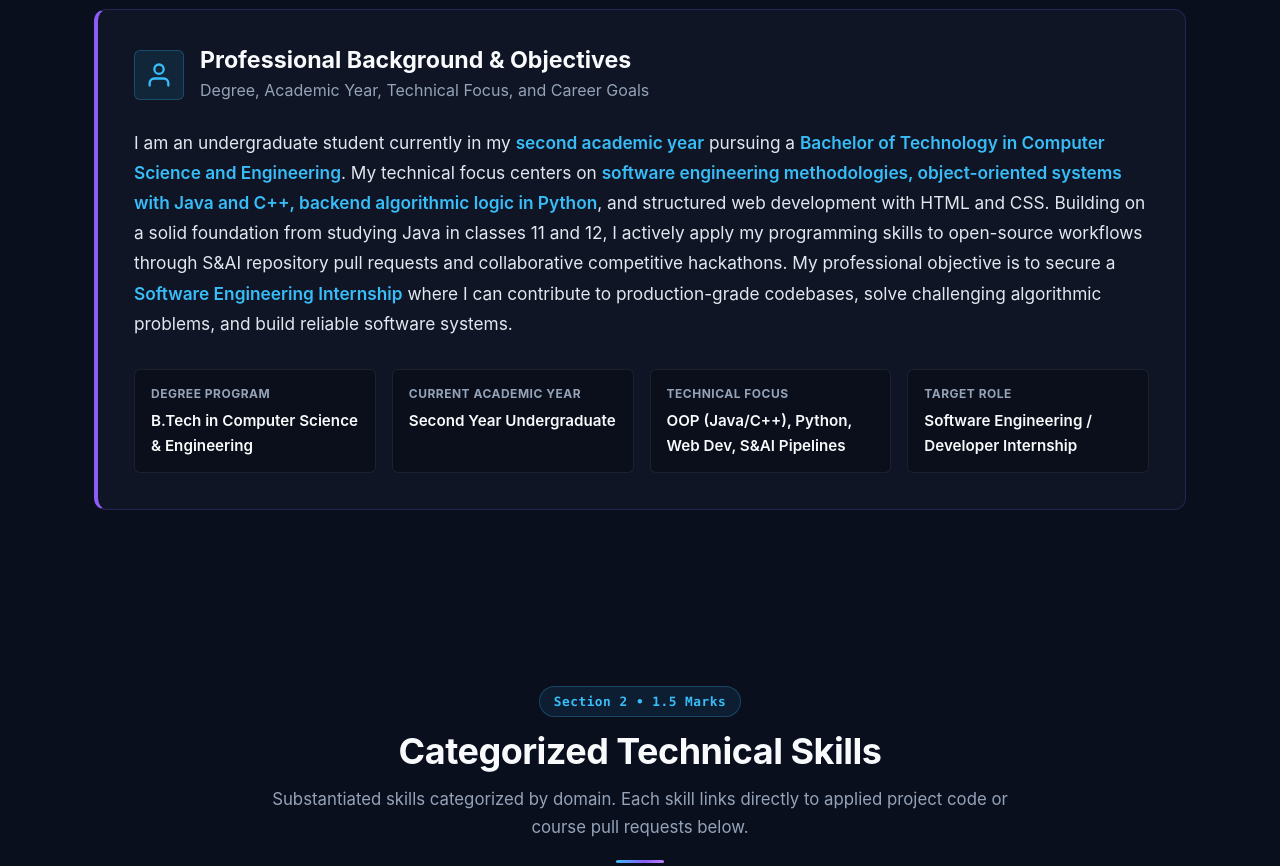
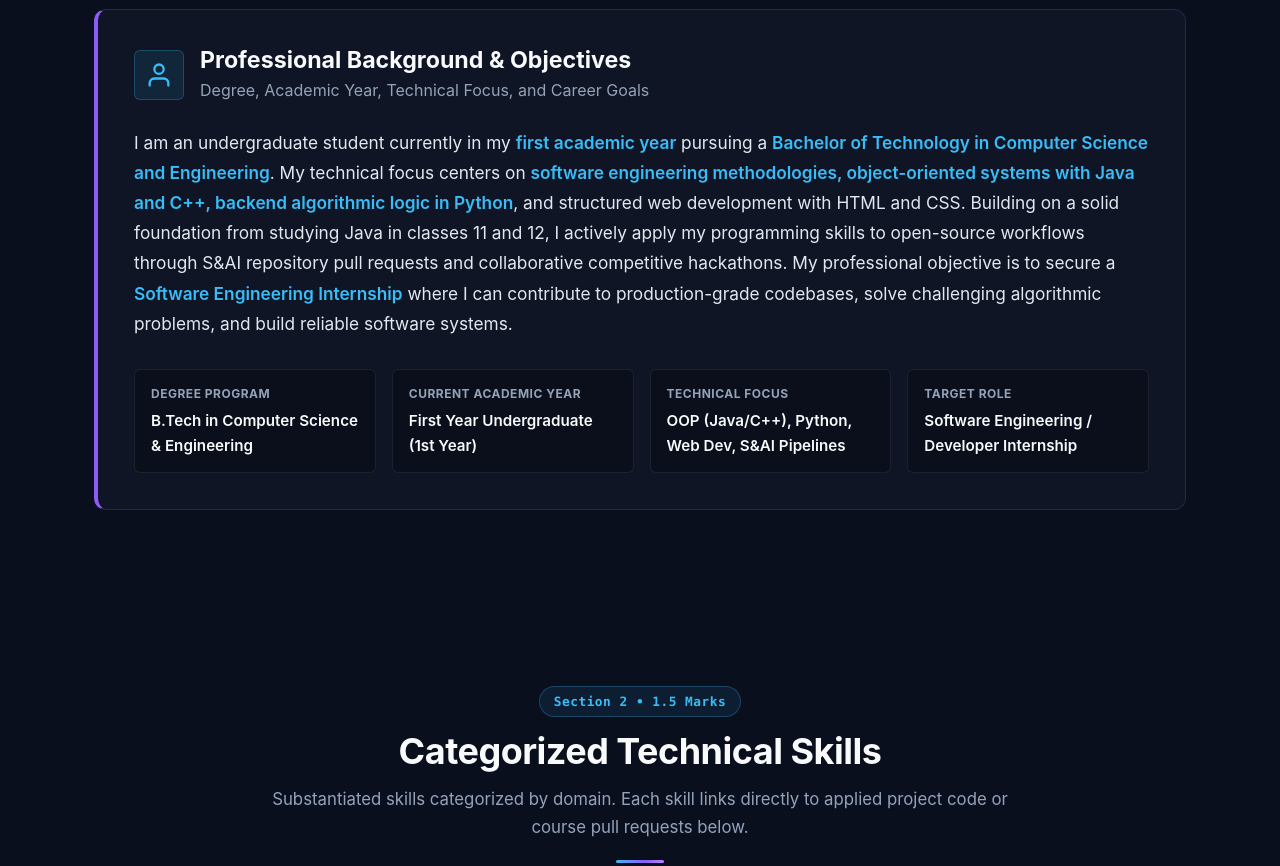
Before and after one commit to codebytamsss/codebytamsss.github.io, a plain HTML site: page index.html in a window 1280 px wide. Shown: the part 1040-1906 px from the top of the page. Drawn offline with Linux system fonts and the light colour scheme.

Commit message:
fix: update academic year to 1st year

```diff
--- a/index.html
+++ b/index.html
@@ -152,7 +152,7 @@
 
           <!-- Concise 4-sentence evaluation paragraph meeting all rubric requirements -->
           <p class="about-paragraph">
-            I am an undergraduate student currently in my <strong>second academic year</strong> pursuing a <strong>Bachelor of Technology in Computer Science and Engineering</strong>.
+            I am an undergraduate student currently in my <strong>first academic year</strong> pursuing a <strong>Bachelor of Technology in Computer Science and Engineering</strong>.
             My technical focus centers on <strong>software engineering methodologies, object-oriented systems with Java and C++, backend algorithmic logic in Python</strong>, and structured web development with HTML and CSS.
             Building on a solid foundation from studying Java in classes 11 and 12, I actively apply my programming skills to open-source workflows through S&amp;AI repository pull requests and collaborative competitive hackathons.
             My professional objective is to secure a <strong>Software Engineering Internship</strong> where I can contribute to production-grade codebases, solve challenging algorithmic problems, and build reliable software systems.
@@ -165,7 +165,7 @@
             </div>
             <div class="meta-card">
               <span class="meta-label">Current Academic Year</span>
-              <span class="meta-val">Second Year Undergraduate</span>
+              <span class="meta-val">First Year Undergraduate (1st Year)</span>
             </div>
             <div class="meta-card">
               <span class="meta-label">Technical Focus</span>
@@ -722,12 +722,12 @@
 
             <!-- Higher Education -->
             <div class="edu-card card-glow">
-              <div class="edu-period">2024 – 2028 (Expected)</div>
+              <div class="edu-period">First Year Undergraduate (Expected 2028/2029)</div>
               <h4 class="edu-degree">Bachelor of Technology (B.Tech)</h4>
               <span class="edu-major">Computer Science &amp; Engineering</span>
               <p class="edu-inst">College / University Institution</p>
               <ul class="edu-bullets">
-                <li>Current Academic Standing: <strong>Second Year</strong></li>
+                <li>Current Academic Standing: <strong>First Year</strong></li>
                 <li>Relevant Coursework: Data Structures &amp; Algorithms, Object-Oriented Programming (Java/C++), Software Engineering Principles, Computer Systems.</li>
               </ul>
             </div>
```
Also changed, not shown: 1 other file.
